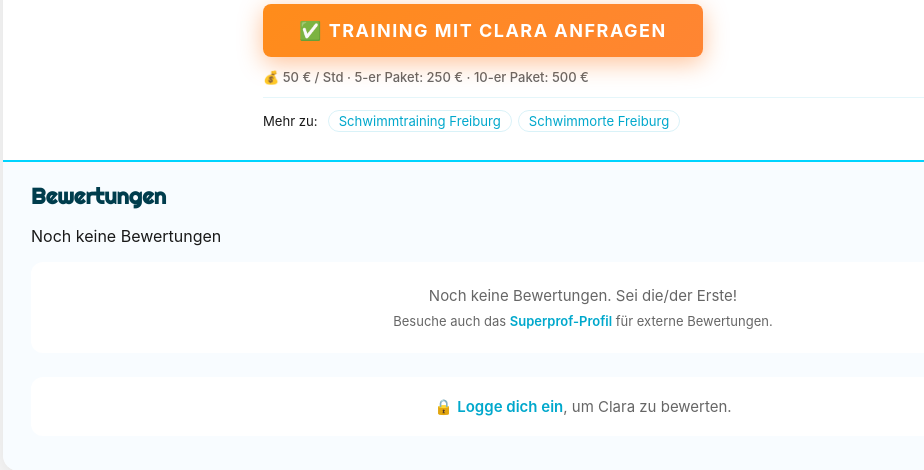
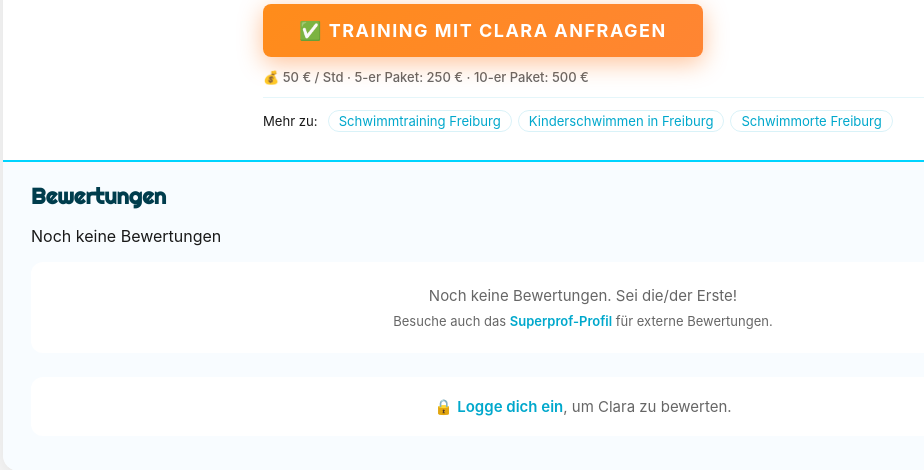
Before and after one commit to Zentnemo/Squalo, a Flask app: page /coaches in a window 1280 px wide. Shown: the part 4135-4605 px from the top of the page, without its empty margins (57-981 px from the left). Run offline with Flask 3, Linux system fonts and the light colour scheme; data comes from the database, SQL or seed files in the repository.

Commit message:
Add Freiburg kids swimming landing page

```diff
--- a/app.py
+++ b/app.py
@@ -491,6 +491,108 @@ LANDING_PAGES = {
 }
 
 
+FREIBURG_KIDS_SWIMMING_PAGE = {
+    "meta_title": "Kinderschwimmen Freiburg – Schwimmen lernen mit Clara | Squalo",
+    "meta_description": "Individueller Schwimmunterricht für Kinder in Freiburg: Wassergewöhnung, Schwimmen lernen und Seepferdchen-Vorbereitung im Einzelunterricht oder in kleiner Gruppe.",
+    "kicker": "Kinderschwimmen in Freiburg",
+    "h1": "Kinderschwimmen in Freiburg mit Clara",
+    "intro": "Wasser entdecken, Sicherheit gewinnen und Schritt für Schritt schwimmen lernen: Clara begleitet Kinder in Freiburg mit Geduld, Freude und einem Unterricht, der zu Alter, Vorerfahrung und Tempo des Kindes passt.",
+    "cta_primary_label": "Jetzt Schwimmstunde in Freiburg anfragen",
+    "cta_primary_url": "/booking?region=freiburg",
+    "cta_secondary_label": "Clara kennenlernen",
+    "cta_secondary_url": "/coaches",
+    "benefits_title": "Individueller Schwimmunterricht für Kinder",
+    "benefits": [
+        {
+            "icon": "💧",
+            "title": "Wassergewöhnung ohne Druck",
+            "text": "Für Kinder mit wenig Wassererfahrung oder Unsicherheit beginnen wir bei den Grundlagen: Wasser wahrnehmen, ausatmen, tauchen und Vertrauen aufbauen.",
+        },
+        {
+            "icon": "🏊",
+            "title": "Schritt für Schritt schwimmen lernen",
+            "text": "Vom Gleiten und der Wasserlage über Brust- und Rückenschwimmen bis zum selbstständigen Schwimmen entwickelt sich jede Einheit aus dem aktuellen Können deines Kindes.",
+        },
+        {
+            "icon": "🌟",
+            "title": "Individuell oder in kleiner Gruppe",
+            "text": "Einzelunterricht bietet volle Aufmerksamkeit. Kleine Gruppen mit zwei bis drei Kindern sind für Geschwister oder Freunde mit ähnlichem Alter und Schwimmniveau möglich.",
+        },
+    ],
+    "extra_section": {
+        "title": "Kind im Mittelpunkt",
+        "paragraphs": [
+            "Kinderschwimmen bedeutet mehr als eine bestimmte Strecke zu schaffen. Im Unterricht geht es darum, sich im Wasser sicherer zu fühlen, eigene Fortschritte zu erleben und Freude an Bewegung zu entwickeln.",
+            "Clara gestaltet die Übungen altersgerecht und passt sie an das an, was dein Kind gerade braucht. Ein ruhiger Einstieg, klare kleine Schritte und positive Erfolgserlebnisse schaffen die Basis für sicheres, selbstständiges Schwimmen.",
+        ],
+    },
+    "approach_title": "Das lernen Kinder im Schwimmunterricht",
+    "approach": [
+        {
+            "icon": "🫧",
+            "title": "Atmen, tauchen und springen",
+            "text": "Ausatmen ins Wasser, Tauchen, Springen und spielerische Übungen helfen Kindern, sich zunehmend sicher und selbstverständlich im Wasser zu bewegen.",
+        },
+        {
+            "icon": "〰️",
+            "title": "Wasserlage und erste Schwimmzüge",
+            "text": "Wir üben Gleiten, eine stabile Wasserlage sowie Elemente des Brust- und Rückenschwimmens beziehungsweise Rückenkraulens.",
+        },
+        {
+            "icon": "🎯",
+            "title": "Technik und Ausdauer aufbauen",
+            "text": "Wenn die Grundlagen sitzen, arbeiten wir an selbstständigem Schwimmen, Ausdauer und einer sauberen, kindgerechten Schwimmtechnik.",
+        },
+    ],
+    "detail_sections": [
+        {
+            "title": "Seepferdchen-Vorbereitung in Freiburg",
+            "intro": "Clara bereitet Kinder gezielt auf die dafür nötigen Fähigkeiten vor. Die eigentliche Abnahme des Schwimmabzeichens erfolgt durch eine berechtigte Stelle.",
+            "items": [
+                {"title": "Sicher ins Wasser springen", "text": "Wir üben den Sprung ins Wasser in einem Tempo, das sich für dein Kind sicher anfühlt."},
+                {"title": "Tauchen und Gegenstand heraufholen", "text": "Mit Tauchringen und passenden Übungen wird das Abtauchen spielerisch vorbereitet."},
+                {"title": "Eine Strecke selbstständig schwimmen", "text": "Aus Wasserlage, Atmung und ruhigen Bewegungsabläufen entwickeln wir die Ausdauer für die geforderte Schwimmstrecke."},
+            ],
+        },
+        {
+            "title": "Preise und Dauer",
+            "intro": "Eine Unterrichtseinheit dauert 50 Minuten. Eintrittskosten für das Schwimmbad sind nicht im Preis enthalten.",
+            "items": [
+                {"title": "1 Kind", "text": "50 € pro 50 Minuten"},
+                {"title": "2 Kinder", "text": "60 € gesamt pro 50 Minuten"},
+                {"title": "3 Kinder", "text": "60 € gesamt pro 50 Minuten"},
+            ],
+        },
+        {
+            "title": "Was Eltern mitbringen können",
+            "intro": "Badebekleidung und ein Handtuch reichen für den Start. Wenn dein Kind schnell friert, kann ein Neopren-Shirt oder Neoprenanzug hilfreich sein.",
+            "items": [
+                {"title": "Optional eigene Ausrüstung", "text": "Ein eigener Schwimmgurt oder eine Schwimmbrille können mitgebracht werden, wenn dein Kind sie gern nutzt."},
+                {"title": "Übungsmaterial vor Ort", "text": "Clara bringt Tauchringe und weiteres Übungsmaterial mit. Für die ersten Stunden ist bei Bedarf auch ein Schwimmgurt vorhanden."},
+                {"title": "Schwimmbrille", "text": "Sie ist nicht erforderlich. Kinder sollen lernen, sich auch ohne Schwimmbrille im Wasser zu orientieren. Fühlt sich dein Kind damit wohler, darf sie natürlich mit."},
+            ],
+        },
+    ],
+    "coach_note": "Clara Zentner ist Schwimmtrainerin in Freiburg und begleitet Kinder mit einer positiven, geduldigen Lernatmosphäre. Im Mittelpunkt stehen Sicherheit, Selbstvertrauen und Freude am Wasser.",
+    "faq_title": "Fragen von Eltern zum Kinderschwimmen in Freiburg",
+    "faqs": [
+        {"q": "Ab welchem Alter können Kinder teilnehmen?", "a": "Das hängt vor allem davon ab, wie wohl sich dein Kind im Wasser fühlt und ob es dem Unterricht aufmerksam folgen kann. Für eine passende Einschätzung kannst du bei der Anfrage Alter und bisherige Wassererfahrung angeben."},
+        {"q": "Mein Kind kann noch gar nicht schwimmen. Ist das ein Problem?", "a": "Nein. Wir beginnen dort, wo dein Kind steht: bei Wassergewöhnung, ersten Atem- und Gleitübungen oder schon bei den ersten Schwimmzügen."},
+        {"q": "Mein Kind hat Angst vor Wasser. Kann es trotzdem teilnehmen?", "a": "Ja. Gerade dann sind ein ruhiges Tempo und kleine, freiwillige Schritte wichtig. Clara arbeitet ohne Druck und richtet die Übungen am Sicherheitsgefühl deines Kindes aus."},
+        {"q": "Kann mein Kind das Seepferdchen bei euch machen?", "a": "Der Unterricht kann gezielt auf die dafür nötigen Fähigkeiten vorbereiten. Die offizielle Abnahme des Abzeichens erfolgt durch eine berechtigte Stelle."},
+        {"q": "Kann mein Kind gemeinsam mit einem Freund oder Geschwisterkind schwimmen?", "a": "Ja, kleine Gruppen mit zwei bis drei Kindern sind möglich, wenn Alter und Schwimmniveau gut zusammenpassen."},
+        {"q": "Wie lange dauert eine Schwimmstunde?", "a": "Eine Unterrichtseinheit dauert 50 Minuten."},
+        {"q": "Was soll mein Kind mitbringen?", "a": "Badebekleidung und ein Handtuch genügen. Optional sind Neopren-Shirt oder Neoprenanzug bei schnellem Frieren, ein eigener Schwimmgurt und eine Schwimmbrille."},
+        {"q": "Dürfen Eltern beim Unterricht zuschauen?", "a": "Das ist in der Regel möglich, sofern die Bedingungen im jeweiligen Schwimmbad es erlauben und dein Kind dadurch entspannt lernen kann."},
+        {"q": "Wie oft sollte mein Kind zum Schwimmen kommen?", "a": "Regelmäßigkeit hilft Kindern, Sicherheit und Bewegungsabläufe zu festigen. Ein passender Rhythmus richtet sich nach Ziel, Alltag und dem Tempo deines Kindes."},
+    ],
+    "final_cta_title": "Schwimmen lernen in Freiburg anfragen",
+    "final_cta_text": "Erzähl uns kurz, wie alt dein Kind ist und welche Wassererfahrung es mitbringt. Clara stimmt den Unterricht passend darauf ab.",
+    "final_cta_label": "Jetzt Schwimmstunde in Freiburg anfragen",
+    "hero_image": "images/heroes/schwimmtraining-freiburg-hero.jpg",
+}
+
+
 # ── Confirmed-status helpers ──────────────────────────────────────
 CONFIRMED_STATUSES = ('bestaetigt', 'bestätigt', 'confirmed', 'accepted', 'angenommen')
 # Status for an appointment proposed by a coach from the student profile,
@@ -3975,6 +4077,10 @@ Motivation:
             return _landing
         app.add_url_rule(f"/{_slug}", endpoint=f"landing_{_slug.replace('-', '_')}", view_func=_make_landing(_slug, _data))
 
+    @app.route('/freiburg/kinderschwimmen')
+    def freiburg_kids_swimming():
+        return render_template('landing_page.html', page=FREIBURG_KIDS_SWIMMING_PAGE)
+
     @app.context_processor
     def inject_landing_slugs():
         return dict(landing_slugs=sorted(LANDING_PAGES.keys()))
@@ -3987,6 +4093,7 @@ Motivation:
         pages = [
             ('/', '1.0', 'daily'),
             ('/coaches', '0.8', 'weekly'),
+            ('/freiburg/kinderschwimmen', '0.8', 'monthly'),
             ('/coach-werden', '0.7', 'monthly'),
             ('/shop', '0.6', 'weekly'),
             ('/booking', '0.5', 'monthly'),
--- a/templates/coaches.html
+++ b/templates/coaches.html
@@ -108,6 +108,7 @@
               <div class="coach-seo-links">
                 <span class="coach-seo-label">Mehr zu:</span>
                 <a href="/schwimmtraining-freiburg" class="coach-seo-link">Schwimmtraining Freiburg</a>
+                <a href="/freiburg/kinderschwimmen" class="coach-seo-link">Kinderschwimmen in Freiburg</a>
                 <a href="/schwimmorte-freiburg" class="coach-seo-link">Schwimmorte Freiburg</a>
               </div>
             {% endif %}          </div>
```
Also changed, not shown: templates/landing_page.html (+19 -0 lines).
